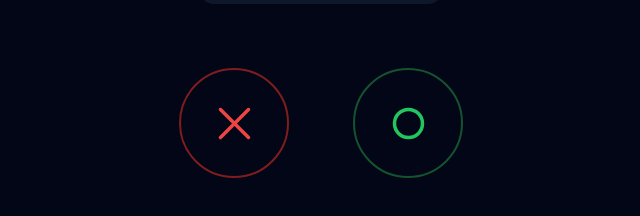
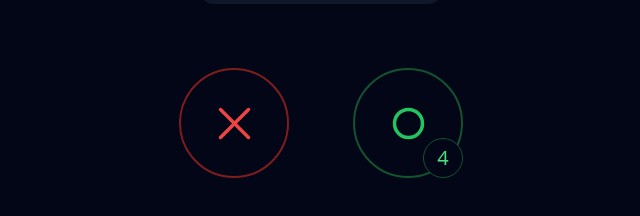
Before and after one commit to oncet/hiragana-flashcards, a React app: page / in a window 1280 px wide. Shown: the part 478-694 px from the top of the page, without its empty margins (319-959 px from the left). Built offline with nearby package versions, Linux system fonts and the light colour scheme; the HTML template or start-up script is replaced by a standard one.

Commit message:
add counter

```diff
--- a/src/App.tsx
+++ b/src/App.tsx
@@ -4,9 +4,10 @@ import { motion } from "framer-motion";
 import "./App.css";
 import Circle from "./components/Circle";
 import Cross from "./components/Cross";
+import AcceptButton from "./components/AcceptButton";
 
 const App = () => {
-  const [theme, setTheme] = useState<"light" | "dark">("dark");
+  const [theme] = useState<"light" | "dark">("dark");
   const [isFlipped, setIsFlipper] = useState(false);
   const [isReverseVisible, setIsReverseVisible] = useState(false);
 
@@ -46,7 +47,7 @@ const App = () => {
       >
         <div className="flex h-full items-center justify-center rounded-[3.6mm] bg-slate-800 text-9xl font-bold text-slate-300">
           {isReverseVisible ? (
-            <div className="[transform:rotateY(180deg)]">A1</div>
+            <div className="[transform:rotateY(180deg)]">A</div>
           ) : (
             "あ"
           )}
@@ -56,9 +57,10 @@ const App = () => {
         <button className="flex h-[110px] w-[110px] items-center justify-center rounded-full border-2 border-red-900">
           <Cross size="sm" />
         </button>
-        <button className="flex h-[110px] w-[110px] items-center justify-center rounded-full border-2 border-green-900">
+        {/* <button className="flex h-[110px] w-[110px] items-center justify-center rounded-full border-2 border-green-900">
           <Circle size="sm" />
-        </button>
+        </button> */}
+        <AcceptButton />
       </div>
     </div>
   );
--- /dev/null
+++ b/src/components/AcceptButton.tsx
@@ -0,0 +1,25 @@
+import { useState } from "react";
+
+import Circle from "./Circle";
+
+const AcceptButton = () => {
+  const [count, setCount] = useState(4);
+
+  return (
+    <div className="relative">
+      <button
+        className="flex h-[110px] w-[110px] items-center justify-center rounded-full border-2 border-green-900"
+        onClick={() => {
+          setCount(count + 1);
+        }}
+      >
+        <Circle size="sm" />
+      </button>
+      <div className="absolute bottom-0 right-0 flex h-10 w-10 items-center justify-center rounded-full border border-green-900 bg-slate-950 text-xl text-green-400 [font-variant-numeric:tabular-nums]">
+        {count}
+      </div>
+    </div>
+  );
+};
+
+export default AcceptButton;
```
